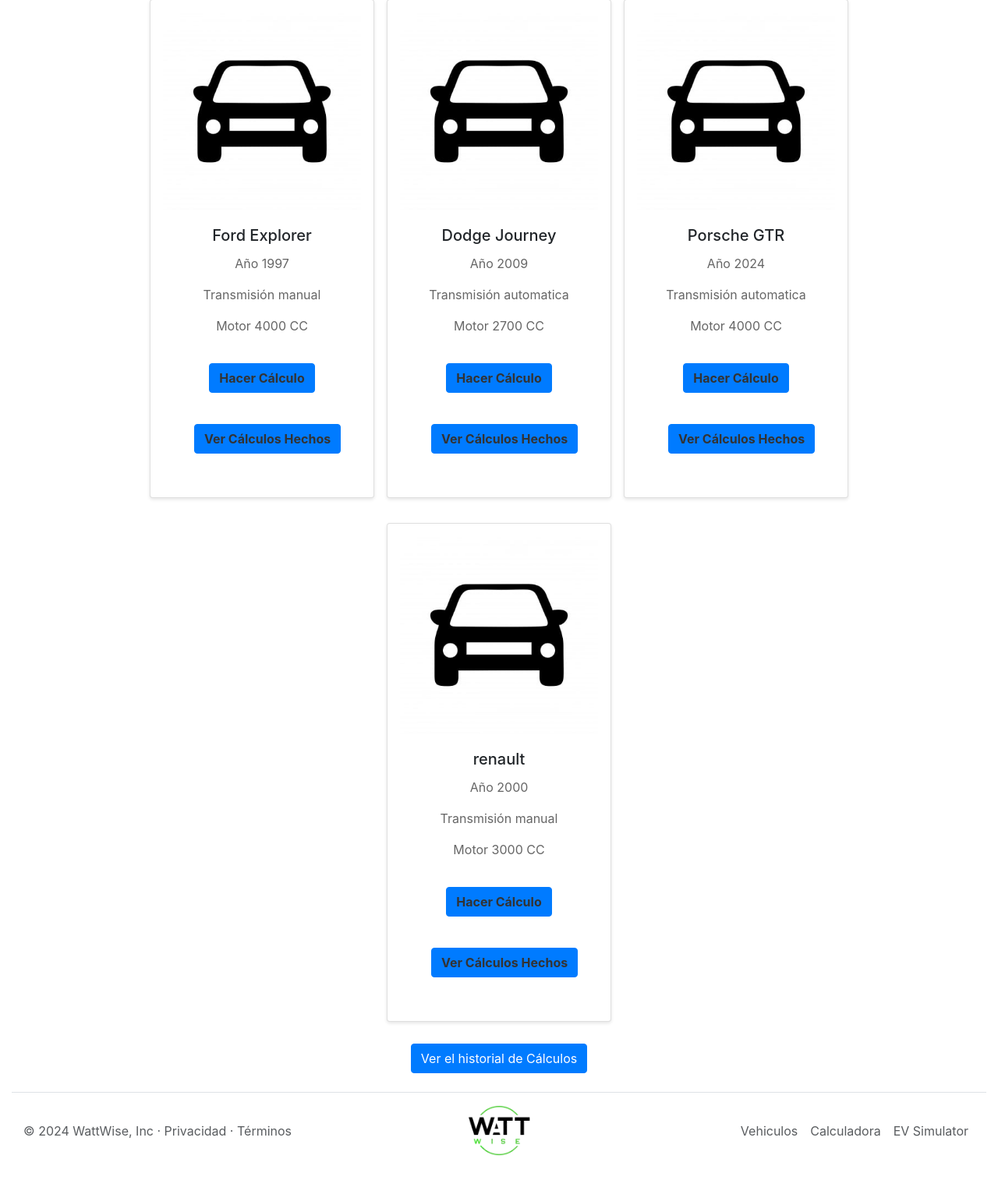
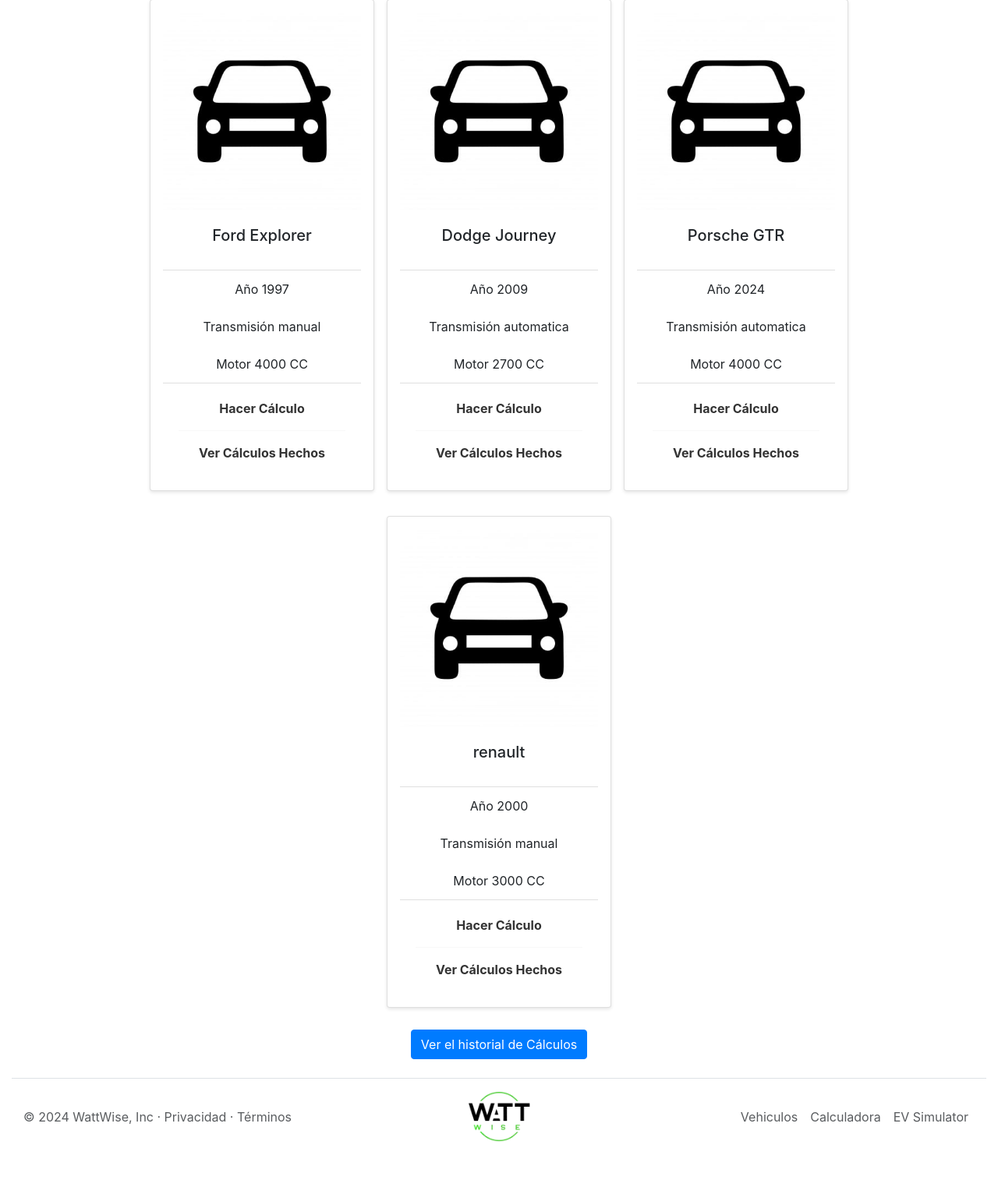
Before and after one commit to santihern16/wattwise, a Django app: page /evsimulator/ in a window 1280 px wide. Shown: the part 168-1691 px from the top of the page at 78% size. After the commit the page ends 1633 px from the top, so only its background shows below. Run offline with Django 5.2, Linux system fonts and the light colour scheme; a user stored in the database is signed in; data comes from the database, SQL or seed files in the repository; both versions use the stored data as it was after the commit; some libraries are stand-ins or nearby versions.

Commit message:
añadiendo estilos nuevos a las tarjetas y diseño general

```diff
--- a/myapp/admin.py
+++ b/myapp/admin.py
@@ -1,4 +1,5 @@
 from django.contrib import admin
-from .models import Vehiculo
+from .models import Vehiculo, Consumo
 # Register your models here.
 admin.site.register(Vehiculo)
+admin.site.register(Consumo)
--- a/myapp/models.py
+++ b/myapp/models.py
@@ -38,3 +38,6 @@
     costos_mantenimiento = models.PositiveIntegerField()
     impuestos_vehiculares = models.PositiveIntegerField()
     seguros = models.PositiveIntegerField()
+
+    def __str__(self):
+        return f'{self.vehiculo.marca_modelo}'
--- a/myapp/templates/evsimulator.html
+++ b/myapp/templates/evsimulator.html
@@ -21,15 +21,20 @@
     {% if vehiculos %}
     <div class="container">
         {% for v in vehiculos %}
-        <div class="card" style="width: 18rem;">
+          <div class="card" style="width: 18rem;">
             <img class="card-img-top" src="{% static 'img/vehicle.jpg' %}" alt="Card image cap">
             <div class="card-body">
-              <h5 class="card-title">{{ v.marca_modelo }}</h5>
-              <p class="card-text">Año {{ v.ano_fabricacion }}</p>
-              <p class="card-text">Transmisión {{ v.tipo_transmision }}</p>
-              <p class="card-text">Motor {{ v.tamano_motor }} CC</p>
-              <a href="{% url 'registrarConsumo' v.id %}" class="btn btn-primary">Hacer Cálculo</a>
-              <a href="{% url 'registroPorVehiculo' v.id %}" class="btn btn-primary">Ver Cálculos Hechos</a>
+                <h5 class="card-title">{{ v.marca_modelo }}</h5>
+            </div>
+            <ul class="list-group list-group-flush">
+                <li class="list-group-item">Año {{ v.ano_fabricacion }}</li>
+                <li class="list-group-item">Transmisión {{ v.tipo_transmision }}</li>
+                <li class="list-group-item">Motor {{ v.tamano_motor }} CC</li>
+            </ul>
+            <div class="card-body">
+                <a href="{% url 'registrarConsumo' v.id %}" class="card-link">Hacer Cálculo</a>
+                <hr>
+                <a href="{% url 'registroPorVehiculo' v.id %}" class="card-link">Ver Cálculos Hechos</a>
             </div>
           </div>
         {% endfor %}
```
Also changed, not shown: myapp/templates/registroPorId.html (+28 -5 lines), db.sqlite3.
